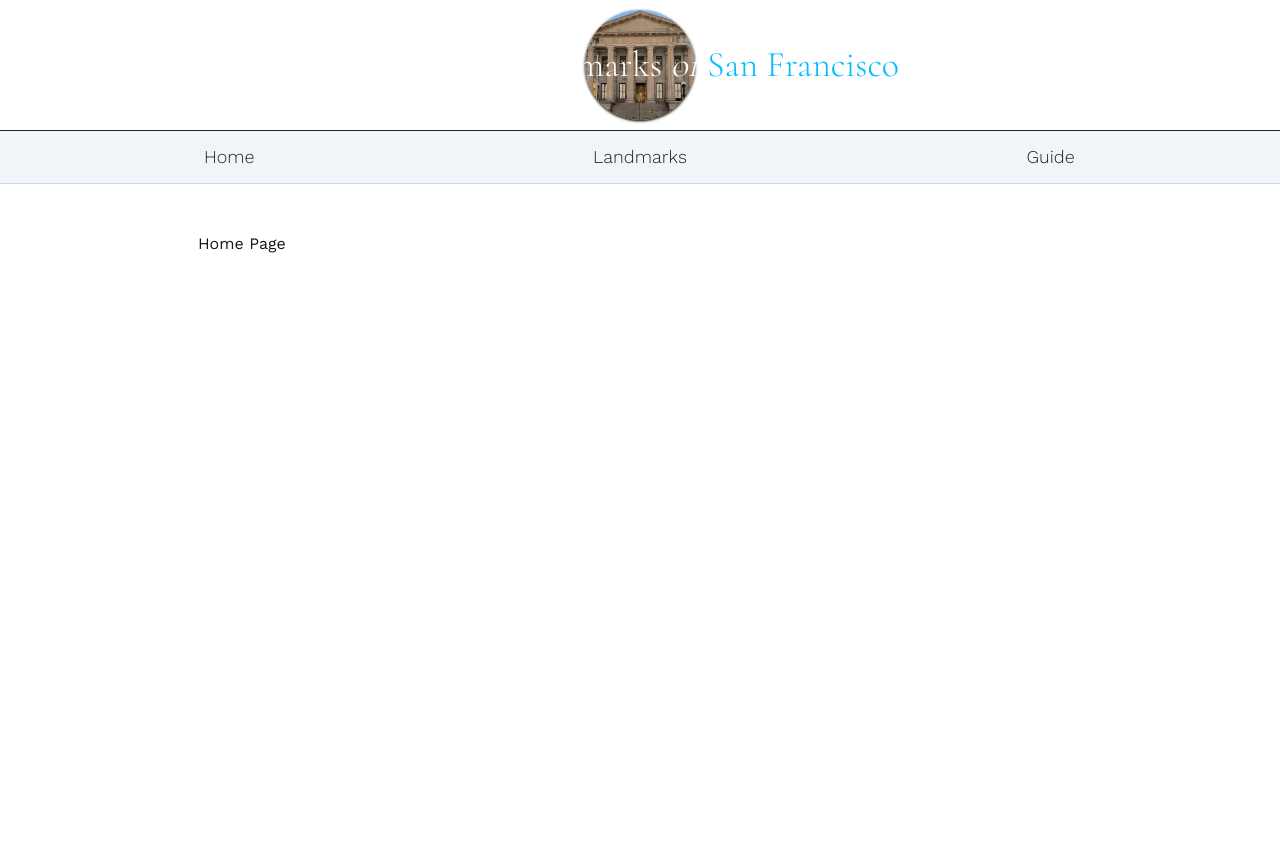
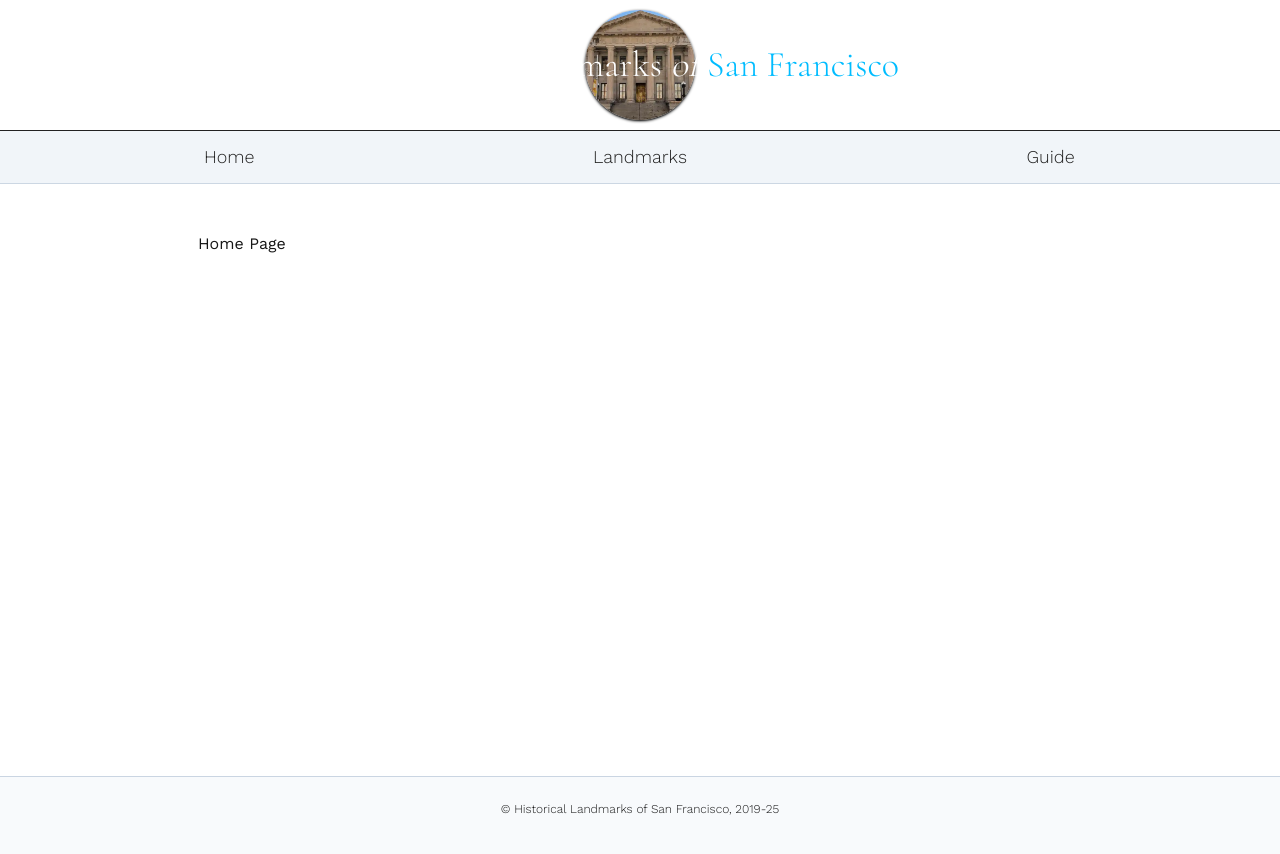
Before and after one commit to tdkent/hlosf.com, a Next.js app: page / in a window 1280 px wide. Shown: the top 854 px of the page. Before the commit the page ends 800 px from the top, so only its background shows below. Built offline with nearby package versions, Linux system fonts and the light colour scheme.

Commit message:
create Footer component to layout

```diff
--- a/src/app/layout.tsx
+++ b/src/app/layout.tsx
@@ -1,6 +1,7 @@
 import type { Metadata } from "next";
 import { Cormorant, Work_Sans } from "next/font/google";
 import "./globals.css";
+import Footer from "@/components/layout/Footer";
 import Header from "@/components/layout/Header";
 import NavBar from "@/components/layout/NavBar";
 
@@ -37,6 +38,7 @@ export default function RootLayout({ children }: LayoutProps<"/">) {
             {children}
           </main>
         </div>
+        <Footer />
       </body>
     </html>
   );
--- /dev/null
+++ b/src/components/layout/Footer.tsx
@@ -0,0 +1,7 @@
+export default function Footer() {
+  return (
+    <footer className="h-24 pt-6 pb-6 border-t border-slate-300 bg-slate-50 font-light text-center text-xs dark:bg-background">
+      <p>&copy; Historical Landmarks of San Francisco, 2019-25</p>
+    </footer>
+  );
+}
```
